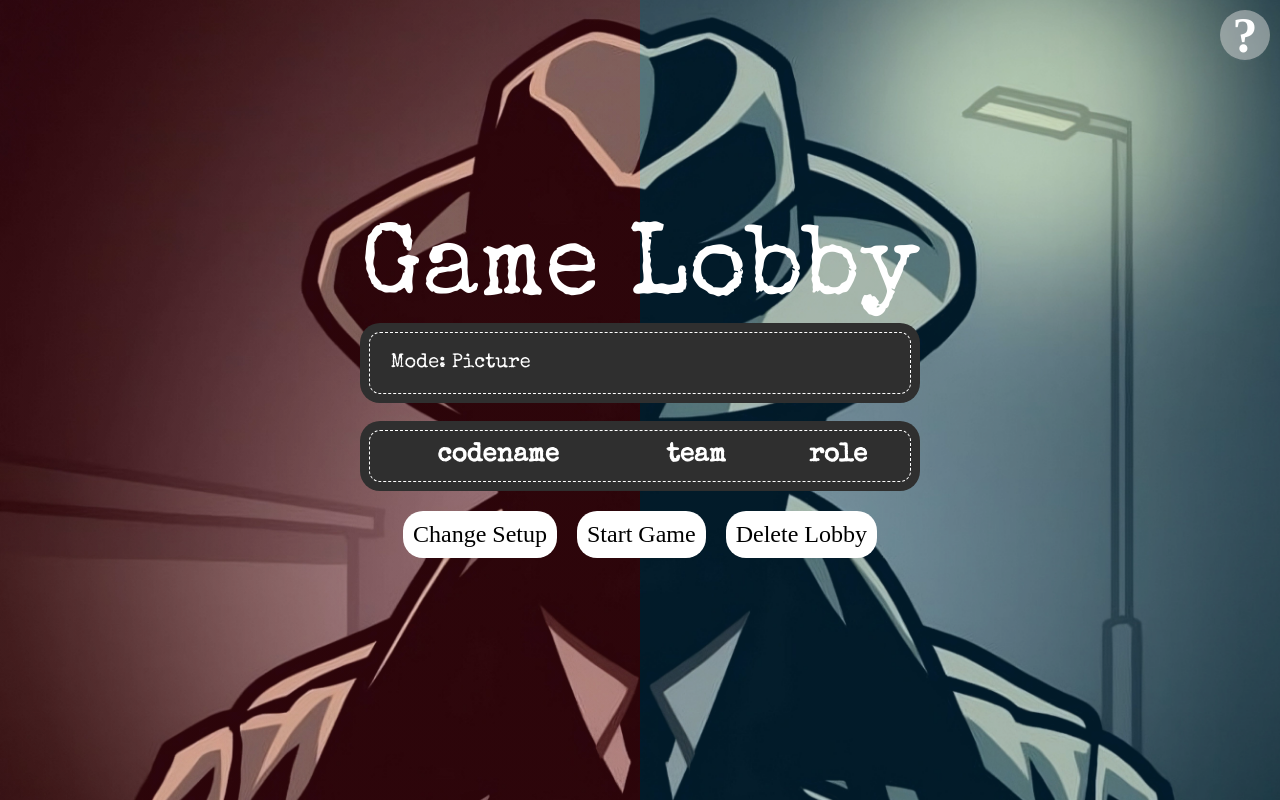
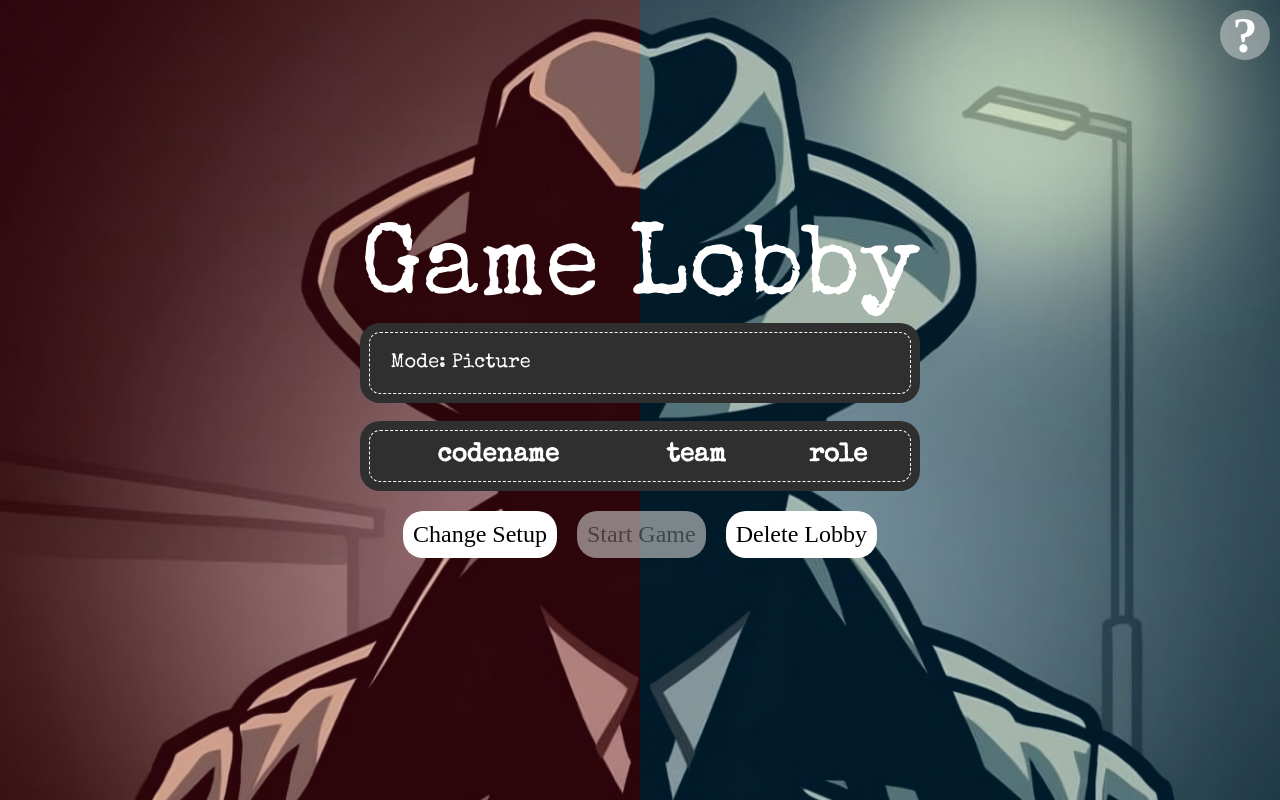
Before and after one commit to cyrimu/sopra-fs25-group-16-client, a Next.js app: page /lobby/1 in a window 1280 px wide. Built offline with nearby package versions, Linux system fonts and the light colour scheme; a web font is replaced by a local one; what @ant-design/nextjs-registry would draw is missing.

Commit message:
format disable button

```diff
--- a/app/styles/page.module.css
+++ b/app/styles/page.module.css
@@ -192,3 +192,10 @@
   text-align: center;
   background-color: transparent;
 }
+
+.disabledButton {
+  background-color: #cccccc;
+  color: #666666;
+  cursor: not-allowed;
+  opacity: 0.6;
+}
```
